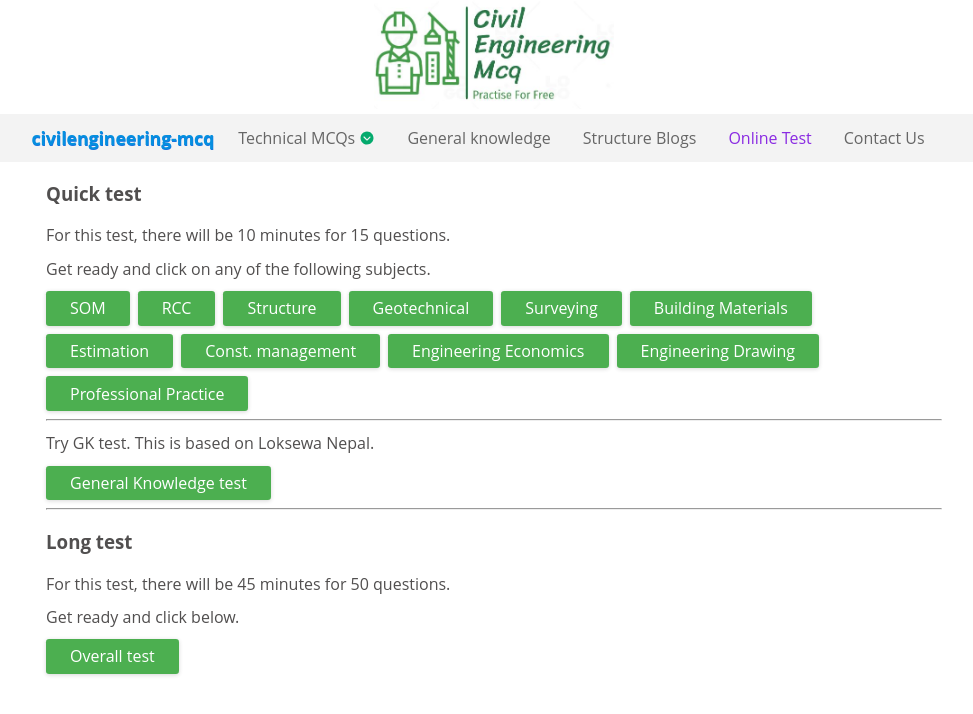
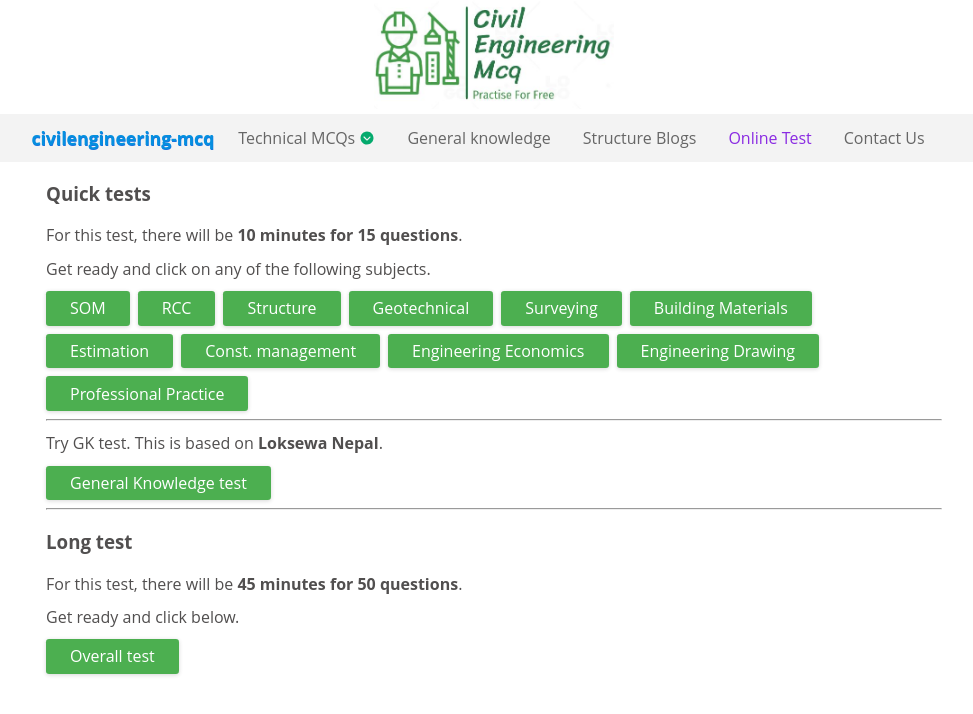
Before and after one commit to learnstructure/mcqCivil, a React (Create React App) app: page /test in a window 1280 px wide. Shown: the top 714 px of the page, without its empty margins (146-1119 px from the left). Built offline with nearby package versions, Linux system fonts and the light colour scheme; no server answers.

Commit message:
error from testpage removed

```diff
--- a/src/testpages/Test.js
+++ b/src/testpages/Test.js
@@ -1,20 +1,28 @@
-import React, { useState, useMemo } from 'react'
+import React, { useState, useMemo, useEffect } from 'react'
 import './css/testpage.css'
+import { useContext } from 'react';
+import { TestContext } from './Testsub';
 
 let count;
 function Test(props) {
     useMemo(() => {
         count = 0;
     }, [])
+    const { setRightAns } = useContext(TestContext)
 
     const [answer, setAnswer] = useState()
 
     useMemo(() => {
+
         if (props.submitClicked && answer === props.correct) {
             count = count + 1
-            props.setRightAns(count)
         }
+
     }, [props.submitClicked])
+
+    useEffect(() => {
+        setRightAns(count)
+    }, [count]);
 
     return (
         <div className="mcq" >
--- a/src/testpages/Testpage.js
+++ b/src/testpages/Testpage.js
@@ -10,8 +10,8 @@
                 <title>Online Test</title>
                 <meta name="description" content="civil engineering loksewa NEC license MCQ test" />
             </Helmet>
-            <h3>Quick test</h3>
-            <p>For this test, there will be 10 minutes for 15 questions.</p>
+            <h3>Quick tests</h3>
+            <p>For this test, there will be <strong>10 minutes for 15 questions</strong>.</p>
             <p>Get ready and click on any of the following subjects.</p>
             <div className='link-container'>
                 <Link to="som">SOM</Link>
@@ -28,13 +28,13 @@
 
             </div>
             <hr />
-            <p>Try GK test. This is based on Loksewa Nepal.</p>
+            <p>Try GK test. This is based on <strong>Loksewa Nepal</strong>.</p>
             <div className='link-container'>
                 <Link to='gk' >General Knowledge test</Link>
             </div>
             <hr />
             <h3>Long test</h3>
-            <p>For this test, there will be 45 minutes for 50 questions.</p>
+            <p>For this test, there will be <strong> 45 minutes for 50 questions</strong>.</p>
             <p>Get ready and click below.</p>
             <div className='link-container'>
                 <Link to="civil">Overall test</Link>
--- a/src/testpages/Testsub.js
+++ b/src/testpages/Testsub.js
@@ -16,8 +16,8 @@
 import Timer from './Timer'
 import { dataProfessional } from '../data/dataProfessional'
 import { dataGk } from '../data/dataGk'
-
-
+import { createContext } from 'react'
+export const TestContext = createContext()
 function Testsub() {
 
     const { subject } = useParams();
@@ -67,7 +67,7 @@
 
     const randomQuestions = testData.map((mcq, index) => {
         return (<Test
-            key={index}
+            key={index + 1}
             serialno={index + 1}
             question={mcq.question}
             optionA={mcq.optionA}
@@ -76,12 +76,11 @@
             optionD={mcq.optionD}
             correct={mcq.correct}
             submitClicked={submitClicked}
-
-            setRightAns={setRightAns}
         />)
     })
 
     return (
+        <TestContext.Provider value={{ rightAns, setRightAns }}>
             <div>
                 {randomQuestions}
                 <Timer
@@ -90,8 +89,8 @@
                     rightAns={rightAns}
                     totalQuestions={testData.length}
                     time={time} />
-
             </div>
+        </TestContext.Provider>
     )
 }
 
```
Lines whose indentation alone changed are shown as unchanged.
